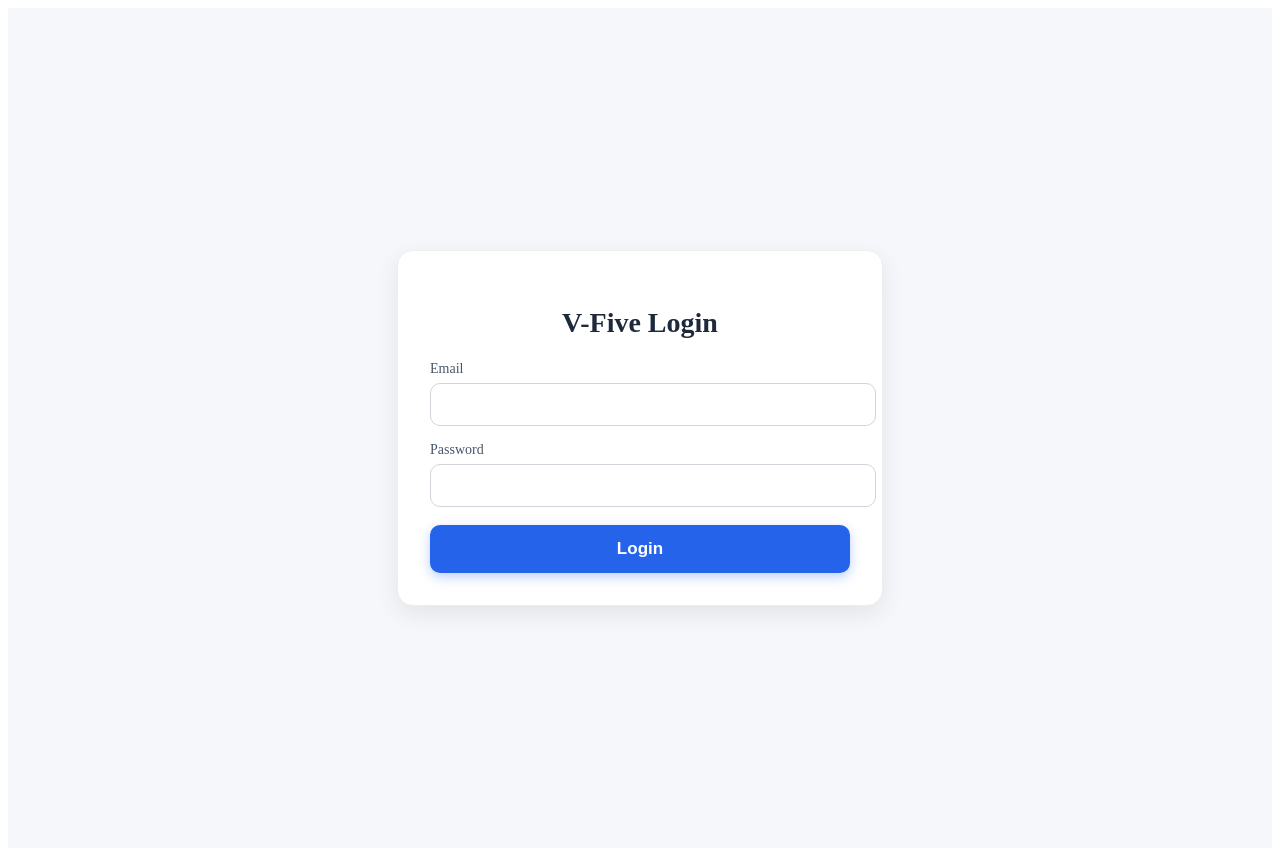
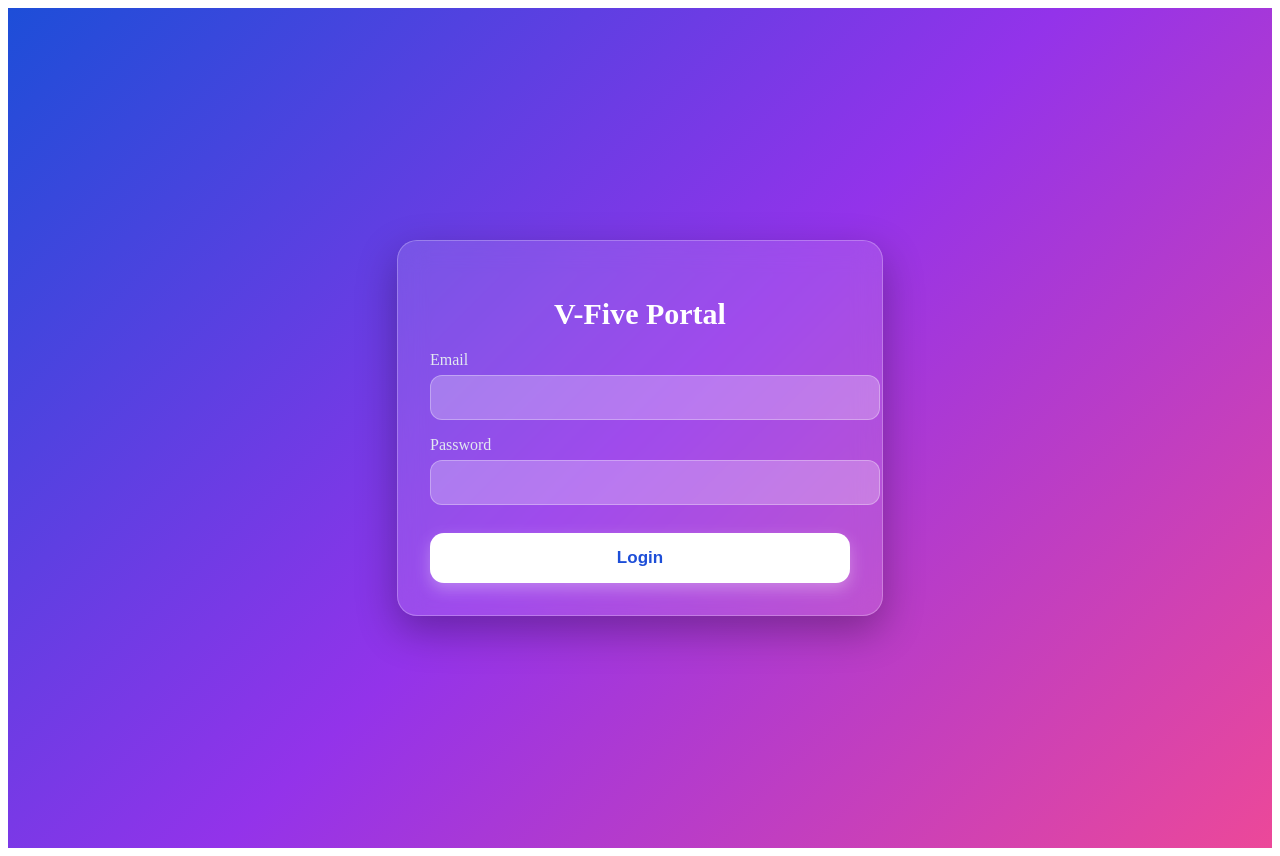
Before and after one commit to Rohithkumar-3/order-portal, a Next.js app: page / in a window 1280 px wide. Built offline with nearby package versions, Linux system fonts and the light colour scheme; no server answers.

Commit message:
Update index.js

```diff
--- a/pages/index.js
+++ b/pages/index.js
@@ -17,69 +17,59 @@ export default function Home() {
   async function login(e) {
     e.preventDefault();
 
-    const { data, error } = await supabase.auth.signInWithPassword({
+    const { error } = await supabase.auth.signInWithPassword({
       email,
       password,
     });
 
     if (error) return setMsg(error.message);
 
-    // Redirect based on role
     const lower = email.toLowerCase();
 
-    if (lower === "manu@vfive.com") {
-      router.push("/manufacturer");
-    } else if (
-      lower === "dist1@vfive.com" ||
-      lower === "dist2@vfive.com"
-    ) {
+    if (lower === "manu@vfive.com") router.push("/manufacturer");
+    else if (lower === "dist1@vfive.com" || lower === "dist2@vfive.com")
       router.push("/distributor");
-    } else {
-      setMsg("Unauthorized login.");
-    }
+    else setMsg("Unauthorized login");
   }
 
   return (
     <div
       style={{
         minHeight: "100vh",
+        background:
+          "linear-gradient(135deg, #1d4ed8 0%, #9333ea 50%, #ec4899 100%)",
         display: "flex",
         justifyContent: "center",
         alignItems: "center",
-        background: "#f5f7fb",
         padding: 20,
       }}
     >
-      <form
-        onSubmit={login}
+      <div
         style={{
           width: "100%",
           maxWidth: 420,
-          background: "#fff",
+          background: "rgba(255,255,255,0.12)",
+          borderRadius: 20,
           padding: 32,
-          borderRadius: 16,
-          boxShadow: "0 8px 24px rgba(0,0,0,0.08)",
-          border: "1px solid #eee",
+          boxShadow: "0 15px 40px rgba(0,0,0,0.30)",
+          backdropFilter: "blur(14px)",
+          border: "1px solid rgba(255,255,255,0.25)",
         }}
       >
         <h2
           style={{
-            fontSize: 28,
+            textAlign: "center",
+            color: "#fff",
+            fontSize: 30,
             fontWeight: 700,
-            textAlign: "center",
             marginBottom: 20,
-            color: "#1e293b",
           }}
         >
-          V-Five Login
+          V-Five Portal
         </h2>
 
-        <div style={{ marginBottom: 14 }}>
-          <label
-            style={{ fontSize: 14, fontWeight: 500, color: "#475569" }}
-          >
-            Email
-          </label>
+        <div style={{ marginBottom: 16 }}>
+          <label style={{ color: "#e2e8f0" }}>Email</label>
           <input
             type="email"
             value={email}
@@ -87,21 +77,18 @@ export default function Home() {
             required
             style={{
               width: "100%",
-              padding: 12,
+              padding: 14,
+              borderRadius: 12,
+              background: "rgba(255,255,255,0.25)",
+              border: "1px solid rgba(255,255,255,0.3)",
+              color: "#fff",
               marginTop: 6,
-              borderRadius: 10,
-              border: "1px solid #d1d5db",
-              fontSize: 15,
             }}
           />
         </div>
 
         <div style={{ marginBottom: 18 }}>
-          <label
-            style={{ fontSize: 14, fontWeight: 500, color: "#475569" }}
-          >
-            Password
-          </label>
+          <label style={{ color: "#e2e8f0" }}>Password</label>
           <input
             type="password"
             value={password}
@@ -109,46 +96,41 @@ export default function Home() {
             required
             style={{
               width: "100%",
-              padding: 12,
+              padding: 14,
+              borderRadius: 12,
+              background: "rgba(255,255,255,0.25)",
+              border: "1px solid rgba(255,255,255,0.3)",
+              color: "#fff",
               marginTop: 6,
-              borderRadius: 10,
-              border: "1px solid #d1d5db",
-              fontSize: 15,
             }}
           />
         </div>
 
         <button
-          type="submit"
+          onClick={login}
           style={{
             width: "100%",
-            padding: 14,
-            background: "#2563eb",
-            color: "#fff",
-            borderRadius: 10,
-            fontWeight: 600,
+            padding: 15,
+            background: "#fff",
+            color: "#1d4ed8",
+            fontWeight: 700,
             fontSize: 17,
+            borderRadius: 14,
             border: "none",
             cursor: "pointer",
-            boxShadow: "0 4px 12px rgba(37,99,235,0.3)",
+            boxShadow: "0 6px 16px rgba(255,255,255,0.3)",
+            marginTop: 10,
           }}
         >
           Login
         </button>
 
         {msg && (
-          <p
-            style={{
-              marginTop: 12,
-              textAlign: "center",
-              color: "red",
-              fontSize: 14,
-            }}
-          >
+          <p style={{ color: "#fff", marginTop: 12, textAlign: "center" }}>
             {msg}
           </p>
         )}
-      </form>
+      </div>
     </div>
   );
 }
```
